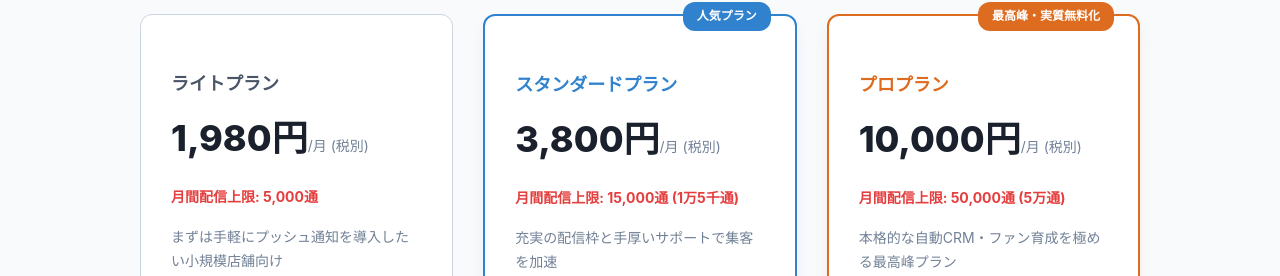
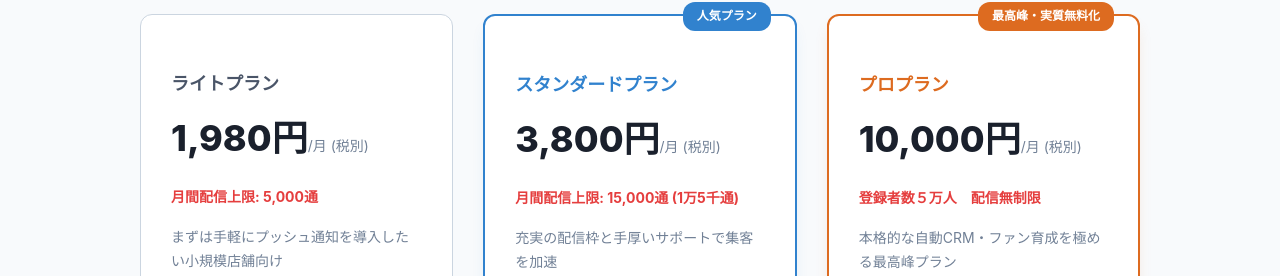
Before and after one commit to thellcishii-lang/push-taro, a Next.js app: page /lp in a window 1280 px wide. Shown: the part 3620-3896 px from the top of the page. Built offline with nearby package versions, Linux system fonts and the light colour scheme.

Commit message:
Update page.tsx

```diff
--- a/app/lp/page.tsx
+++ b/app/lp/page.tsx
@@ -298,7 +298,7 @@ export default function LandingPage() {
                   10,000円<span style={{ fontSize: '14px', color: '#718096', fontWeight: 'normal' }}>/月 (税別)</span>
                 </div>
                 <p style={{ fontSize: '14px', color: '#e53e3e', fontWeight: '700', marginBottom: '16px' }}>
-                  月間配信上限: 50,000通 (5万通)
+                  登録者数５万人　配信無制限
                 </p>
                 <p style={{ fontSize: '14px', color: '#718096', marginBottom: '24px', borderBottom: '1px solid #e2e8f0', paddingBottom: '16px' }}>
                   本格的な自動CRM・ファン育成を極める最高峰プラン
```
